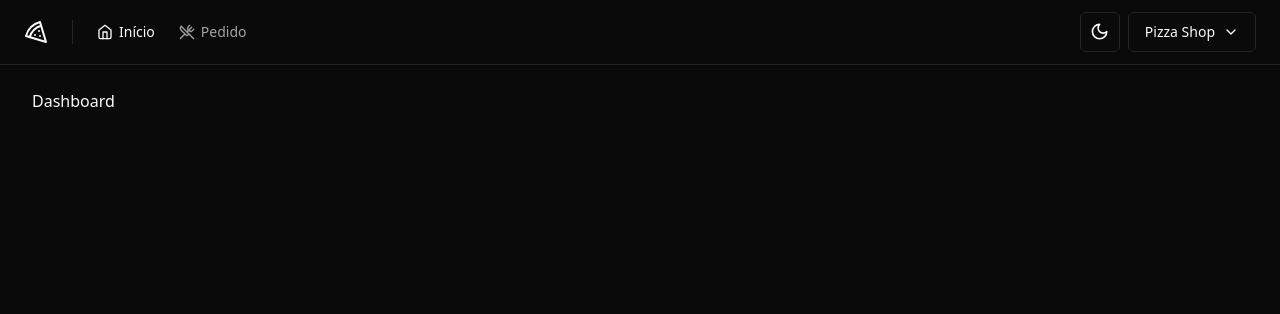
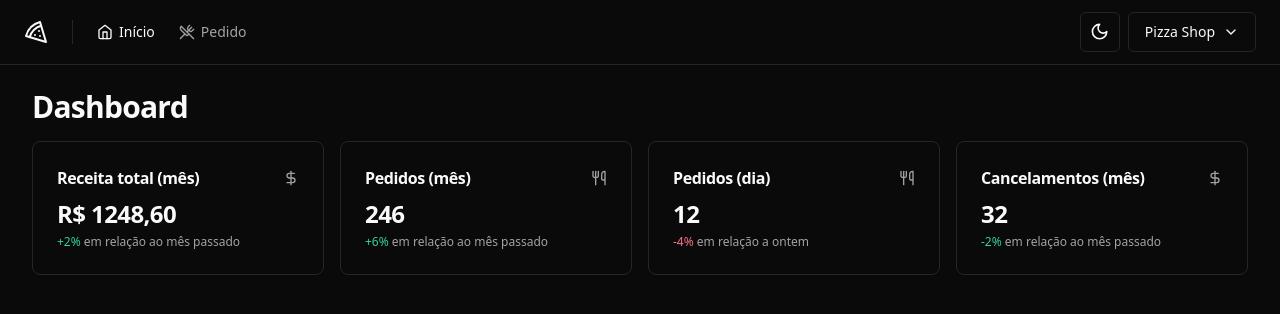
Before and after one commit to ignite-projects/pizzashop-web, a React (Vite) app: page / in a window 1280 px wide. Shown: the top 314 px of the page. Built offline with nearby package versions, Linux system fonts and the light colour scheme.

Commit message:
feat: dashboard page components created

```diff
--- /dev/null
+++ b/src/components/ui/card.tsx
@@ -0,0 +1,79 @@
+import * as React from "react"
+
+import { cn } from "@/lib/utils"
+
+const Card = React.forwardRef<
+  HTMLDivElement,
+  React.HTMLAttributes<HTMLDivElement>
+>(({ className, ...props }, ref) => (
+  <div
+    ref={ref}
+    className={cn(
+      "rounded-lg border bg-card text-card-foreground shadow-sm",
+      className
+    )}
+    {...props}
+  />
+))
+Card.displayName = "Card"
+
+const CardHeader = React.forwardRef<
+  HTMLDivElement,
+  React.HTMLAttributes<HTMLDivElement>
+>(({ className, ...props }, ref) => (
+  <div
+    ref={ref}
+    className={cn("flex flex-col space-y-1.5 p-6", className)}
+    {...props}
+  />
+))
+CardHeader.displayName = "CardHeader"
+
+const CardTitle = React.forwardRef<
+  HTMLParagraphElement,
+  React.HTMLAttributes<HTMLHeadingElement>
+>(({ className, ...props }, ref) => (
+  <h3
+    ref={ref}
+    className={cn(
+      "text-2xl font-semibold leading-none tracking-tight",
+      className
+    )}
+    {...props}
+  />
+))
+CardTitle.displayName = "CardTitle"
+
+const CardDescription = React.forwardRef<
+  HTMLParagraphElement,
+  React.HTMLAttributes<HTMLParagraphElement>
+>(({ className, ...props }, ref) => (
+  <p
+    ref={ref}
+    className={cn("text-sm text-muted-foreground", className)}
+    {...props}
+  />
+))
+CardDescription.displayName = "CardDescription"
+
+const CardContent = React.forwardRef<
+  HTMLDivElement,
+  React.HTMLAttributes<HTMLDivElement>
+>(({ className, ...props }, ref) => (
+  <div ref={ref} className={cn("p-6 pt-0", className)} {...props} />
+))
+CardContent.displayName = "CardContent"
+
+const CardFooter = React.forwardRef<
+  HTMLDivElement,
+  React.HTMLAttributes<HTMLDivElement>
+>(({ className, ...props }, ref) => (
+  <div
+    ref={ref}
+    className={cn("flex items-center p-6 pt-0", className)}
+    {...props}
+  />
+))
+CardFooter.displayName = "CardFooter"
+
+export { Card, CardHeader, CardFooter, CardTitle, CardDescription, CardContent }
--- a/src/pages/app/dashboard.tsx
+++ /dev/null
@@ -1,10 +0,0 @@
-import { Helmet } from "react-helmet-async"
-
-export function Dashboard() {
-  return (
-    <>
-      <Helmet title="Dashboard" />
-      <h1>Dashboard</h1>
-    </>
-  )
-}
--- /dev/null
+++ b/src/pages/app/dashboard/dashboard.tsx
@@ -0,0 +1,22 @@
+import { Helmet } from "react-helmet-async"
+import { MonthRevenueCard } from "./month-revenue-card"
+import { MonthOrdersAmountCard } from "./month-orders-amount-card"
+import { DayOrdersAmountCard } from "./day-orders-amount-card"
+import { MonthCanceledOrdersAmountCard } from "./month-canceled-orders-amount-card"
+
+export function Dashboard() {
+  return (
+    <>
+      <Helmet title="Dashboard" />
+      <div className="flex flex-col gap-4">
+        <h1 className="text-3xl font-bold tracking-tight">Dashboard</h1>
+        <div className="grid grid-cols-4 gap-4">
+          <MonthRevenueCard />
+          <MonthOrdersAmountCard />
+          <DayOrdersAmountCard />
+          <MonthCanceledOrdersAmountCard />
+        </div>
+      </div>
+    </>
+  )
+}
--- /dev/null
+++ b/src/pages/app/dashboard/day-orders-amount-card.tsx
@@ -0,0 +1,21 @@
+import { Card, CardContent, CardHeader, CardTitle } from "@/components/ui/card";
+import { Utensils } from "lucide-react";
+
+export function DayOrdersAmountCard() {
+  return (
+    <Card>
+      <CardHeader className="flex-row items-center justify-between space-y-0 pb-2">
+        <CardTitle className="text-base font-semibold">
+          Pedidos (dia)
+        </CardTitle>
+        <Utensils className="h-4 w-4 text-muted-foreground" />
+      </CardHeader>
+      <CardContent className="space-y-1">
+        <span className="text-2xl font-bold tracking-tight">12</span>
+        <p className="text-xs text-muted-foreground">
+          <span className="text-rose-500 dark:text-rose-400">-4%</span> em relação a ontem
+        </p>
+      </CardContent>
+    </Card>
+  )
+}
--- /dev/null
+++ b/src/pages/app/dashboard/month-canceled-orders-amount-card.tsx
@@ -0,0 +1,21 @@
+import { Card, CardContent, CardHeader, CardTitle } from "@/components/ui/card";
+import { DollarSign } from "lucide-react";
+
+export function MonthCanceledOrdersAmountCard() {
+  return (
+    <Card>
+      <CardHeader className="flex-row items-center justify-between space-y-0 pb-2">
+        <CardTitle className="text-base font-semibold">
+          Cancelamentos (mês)
+        </CardTitle>
+        <DollarSign className="h-4 w-4 text-muted-foreground" />
+      </CardHeader>
+      <CardContent className="space-y-1">
+        <span className="text-2xl font-bold tracking-tight">32</span>
+        <p className="text-xs text-muted-foreground">
+          <span className="text-emerald-500 dark:text-emerald-400">-2%</span> em relação ao mês passado
+        </p>
+      </CardContent>
+    </Card>
+  )
+}
--- /dev/null
+++ b/src/pages/app/dashboard/month-orders-amount-card.tsx
@@ -0,0 +1,21 @@
+import { Card, CardContent, CardHeader, CardTitle } from "@/components/ui/card";
+import { Utensils } from "lucide-react";
+
+export function MonthOrdersAmountCard() {
+  return (
+    <Card>
+      <CardHeader className="flex-row items-center justify-between space-y-0 pb-2">
+        <CardTitle className="text-base font-semibold">
+          Pedidos (mês)
+        </CardTitle>
+        <Utensils className="h-4 w-4 text-muted-foreground" />
+      </CardHeader>
+      <CardContent className="space-y-1">
+        <span className="text-2xl font-bold tracking-tight">246</span>
+        <p className="text-xs text-muted-foreground">
+          <span className="text-emerald-500 dark:text-emerald-400">+6%</span> em relação ao mês passado
+        </p>
+      </CardContent>
+    </Card>
+  )
+}
--- /dev/null
+++ b/src/pages/app/dashboard/month-revenue-card.tsx
@@ -0,0 +1,21 @@
+import { Card, CardContent, CardHeader, CardTitle } from "@/components/ui/card";
+import { DollarSign } from "lucide-react";
+
+export function MonthRevenueCard() {
+  return (
+    <Card>
+      <CardHeader className="flex-row items-center justify-between space-y-0 pb-2">
+        <CardTitle className="text-base font-semibold">
+          Receita total (mês)
+        </CardTitle>
+        <DollarSign className="h-4 w-4 text-muted-foreground" />
+      </CardHeader>
+      <CardContent className="space-y-1">
+        <span className="text-2xl font-bold tracking-tight">R$ 1248,60</span>
+        <p className="text-xs text-muted-foreground">
+          <span className="text-emerald-500 dark:text-emerald-400">+2%</span> em relação ao mês passado
+        </p>
+      </CardContent>
+    </Card>
+  )
+}
--- a/src/routes.tsx
+++ b/src/routes.tsx
@@ -1,5 +1,5 @@
 import { createBrowserRouter } from "react-router-dom";
-import { Dashboard } from "./pages/app/dashboard";
+import { Dashboard } from "./pages/app/dashboard/dashboard";
 import { SignIn } from "./pages/auth/sign-in";
 import { AppLayout } from "./pages/_layouts/app";
 import { AuthLayout } from "./pages/_layouts/auth";
```
